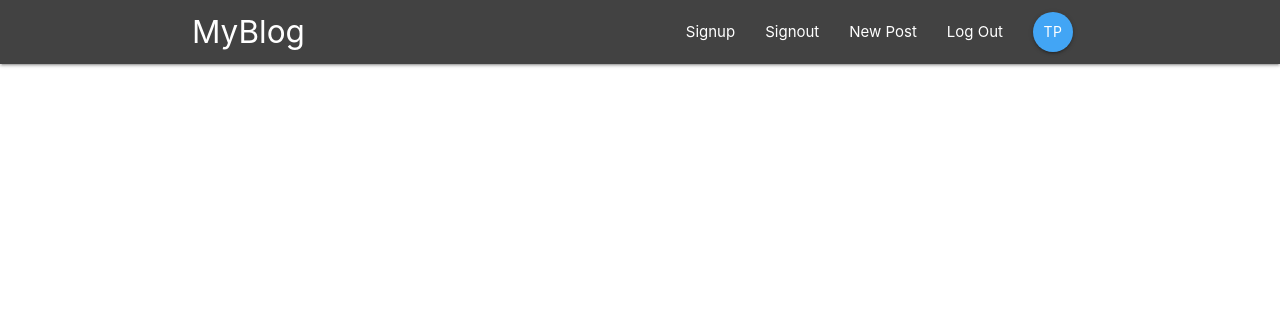
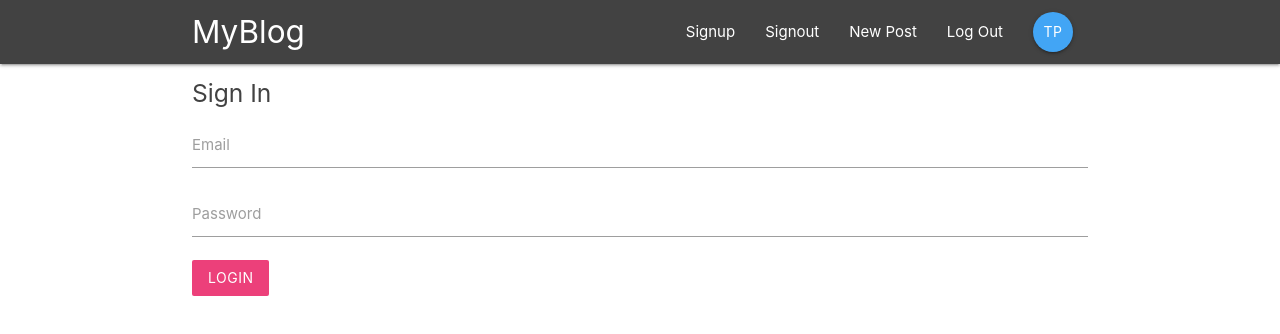
Before and after one commit to Glup3/react-blog, a React (Create React App) app: page /signin in a window 1280 px wide. Shown: the top 334 px of the page. Built offline with nearby package versions, Linux system fonts and the light colour scheme.

Commit message:
add signin

```diff
--- a/src/App.js
+++ b/src/App.js
@@ -3,6 +3,7 @@
 import Navbar from './components/layout/Navbar';
 import Dashboard from './components/dashboard/Dashboard';
 import BlogPostDetails from './components/blog/BlogPostDetails';
+import SignIn from './components/auth/SignIn';
 
 class App extends Component {
   render() {
@@ -13,6 +14,7 @@
           <Switch>
             <Route exact path="/" component={Dashboard} />
             <Route path="/blog/:id" component={BlogPostDetails} />
+            <Route path="/signin" component={SignIn} />
           </Switch>
         </div>
       </BrowserRouter>
--- a/src/components/auth/SignIn.js
+++ b/src/components/auth/SignIn.js
@@ -0,0 +1,41 @@
+import React, { Component } from 'react'
+
+class SignIn extends Component {
+  state = {
+    email: '',
+    password: '',
+  }
+
+  handleChange = (e) => {
+    this.setState({
+      [e.target.id]: e.target.value
+    })
+  }
+
+  handleSubmit = (e) => {
+    e.preventDefault();
+  }
+
+  render() {
+    return (
+      <div className="container">
+        <form onSubmit={this.handleSubmit} className="white">
+          <h5 className="grey-text text-darken-3">Sign In</h5>
+          <div className="input-field">
+            <label htmlFor="email">Email</label>
+            <input type="email" id="email" onChange={this.handleChange} />
+          </div>
+          <div className="input-field">
+            <label htmlFor="password">Password</label>
+            <input type="password" id="password" onChange={this.handleChange} />
+          </div>
+          <div className="input-field">
+            <button className="btn pink lighten-1 z-depth-0">Login</button>
+          </div>
+        </form>
+      </div>
+    )
+  }
+}
+
+export default SignIn
```
